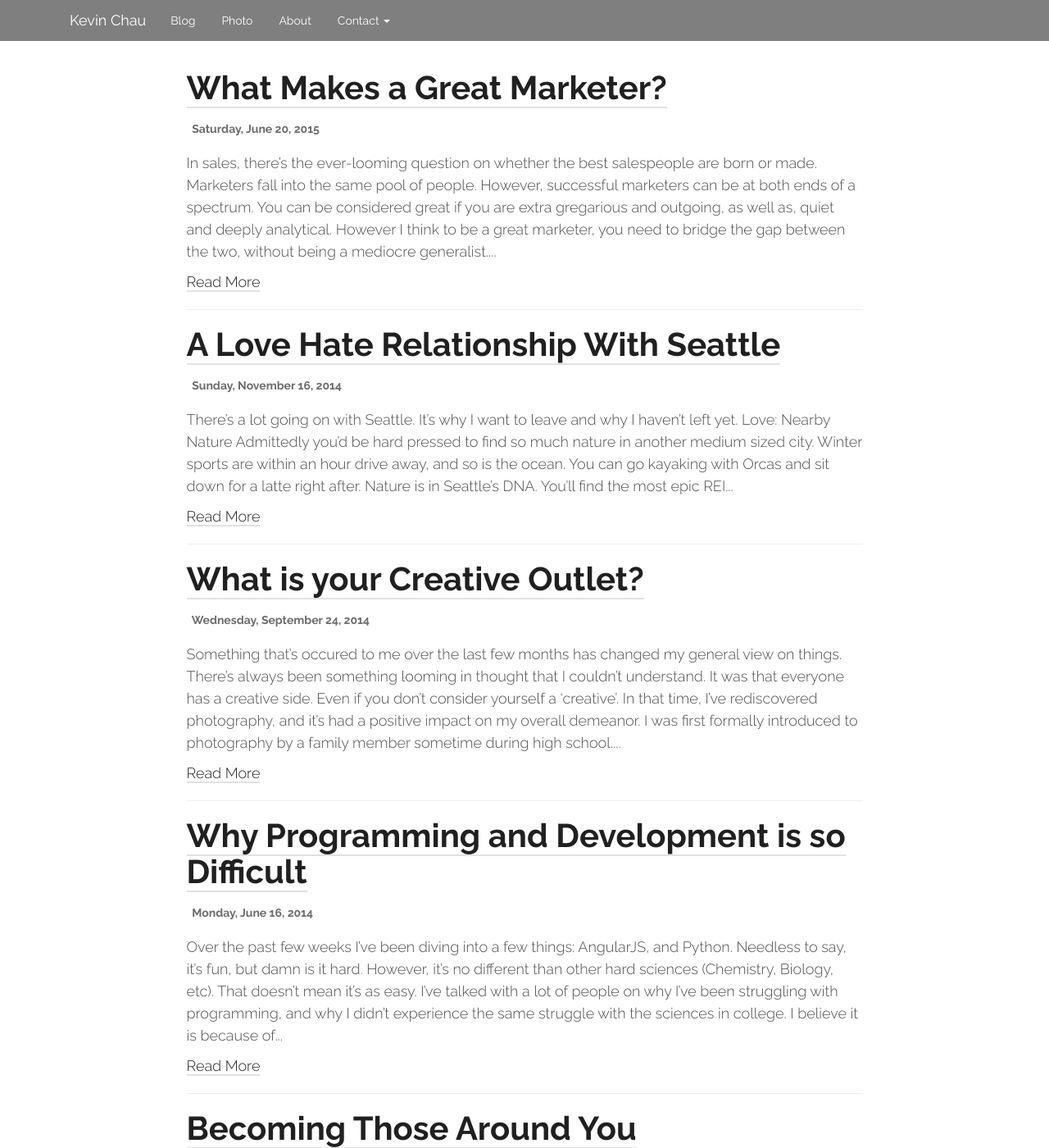
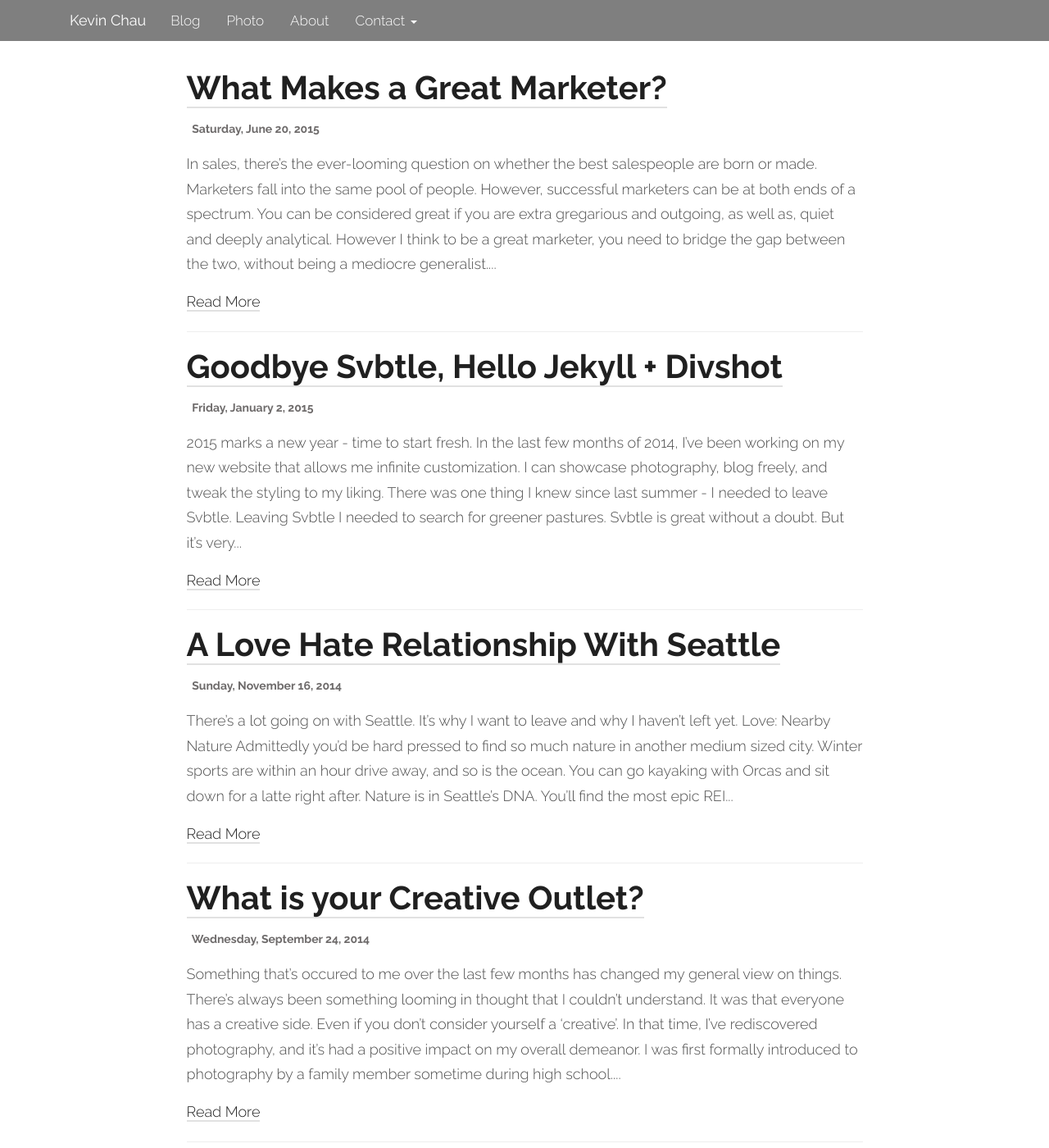
Before and after one commit to kevinchau/kc, a Jekyll site: the page built from blog/index.html, in a window 1280 px wide and 1400 px high. Shown: the whole window at 82% size. Built offline with Jekyll 4.4.1, drawn with Linux system fonts in a browser that asks for light colours; nearby versions of some CDN libraries; some of the changed text lies outside the part shown.

Commit message:
blog styling tweaks and new post

```diff
--- /dev/null
+++ b/_posts/blog/2015-01-02-bye-svbtle-hello-jekyll-divshot.md
@@ -0,0 +1,37 @@
+---
+layout: post
+title:  "Goodbye Svbtle, Hello Jekyll + Divshot"
+categories: blog
+---
+
+2015 marks a new year - time to start fresh. In the last few months of 2014, I've been working on my new website that allows me infinite customization. I can showcase photography, blog freely, and tweak the styling to my liking. There was one thing I knew since last summer - I needed to leave Svbtle.
+
+### Leaving Svbtle
+
+I needed to search for greener pastures. Svbtle is great without a doubt. But it's very limting creatively. They've done a great job with readability and ease of use, but there were a ton of things that bothered me. I've lost work countless times because they don't autosave, pictures aren't always displayed well, and I couldn't have a commenting system or my own mailing list.
+
+It's a limiting platform that's only slightly better than Medium - which I deeply dislike.
+
+### Why Jekyll & Divshot
+
+Naturally - I work at [Divshot](https://divshot.com), so it was wise for me to dogfood. Not to mention I don't have to pay for the awesome services that we make (humble brag). But the key features that I'm using Divshot and not Wordpress/Ghost is because I wanted a CDN, and a staging environment.
+
+I spent the last few months designing and coding this site off and on in my free time. It uses Bootstrap with very minimal JQuery. It's fast, responsive, and most importantly - we already use Jekyll at Divshot. It was something I could expand my knowledge on and practice web design in my free time.
+
+![Screenshot](../images/blog/site.png)
+
+I kept everything minimal and as sleek as possible. It's a landing page for myself.
+
+### What's Coming?
+
+Well, now that everything is custom, over the next few months there's going to be additions:
+
+* Mailchimp newsletter signup
+* Static contact form
+* More sophisticated photo gallery
+* Improved styling
+* Finally finishing my About page
+
+### Infrastructure
+
+I'm using Divshot CDN, Cloudfront DNS, and all on HTTPS - which would take you 3x longer to develop on Wordpress. I guarantee it.
--- a/css/main.sass
+++ b/css/main.sass
@@ -134,8 +134,9 @@
 p
   font-size: 18px
   font-weight: 300
-  line-height: 1.5em
+  line-height: 1.7em
   color: #4d4d4d
+  margin-bottom: 15px
 h1
   color: #000
   font-size: 40px
@@ -153,12 +154,12 @@
   color: #3882F8
 
 h3
-  line-height: 27px
-  font-size: 19px
+  line-height: 30px
+  font-size: 20px
   font-weight: 600
   margin-top: 25px
   margin-bottom: 20px
-  margin-left: 10px
+  margin-left: 2px
 
 .no-margin
   margin-left: 0px
@@ -198,7 +199,13 @@
 
 .post p:first-child
   font-size: 20px
-  line-height: 1.6em
+  line-height: 1.8em
+
+.post li, ul
+  font-size: 17px
+  font-weight: 300
+  line-height: 1.55em
+  margin-left: 5px
 
 .dropdown-menu
   background: rgba(0,0,0,0.5)
```
Also changed, not shown: images/blog/site.png (added).
